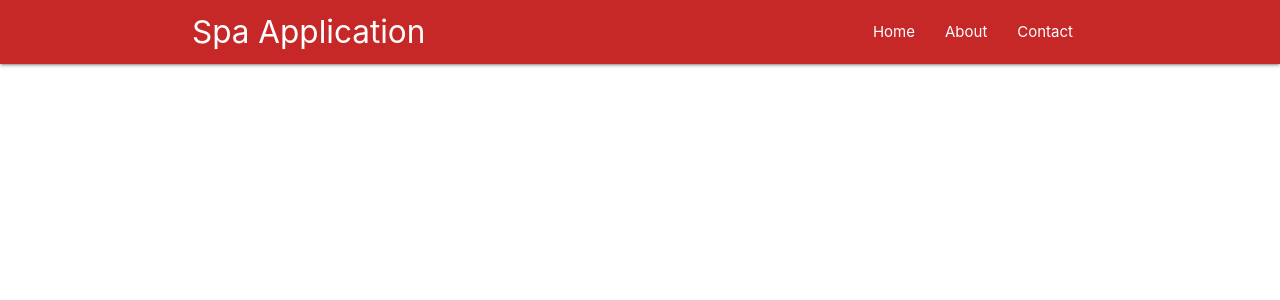
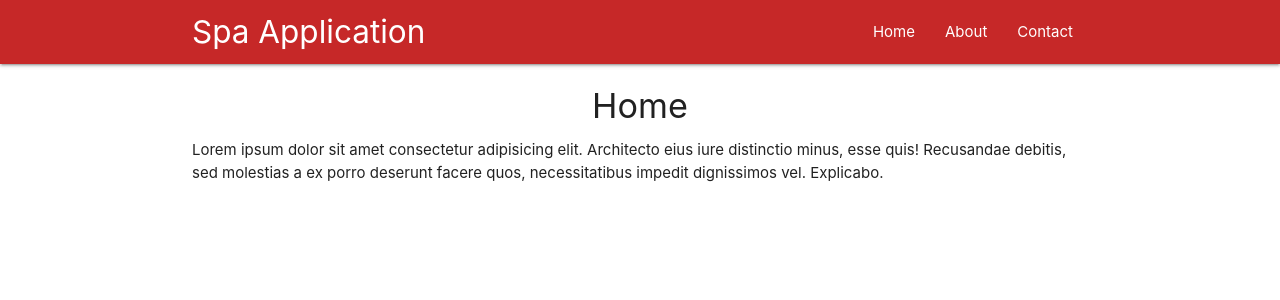
Before and after one commit to Firefly4266/jp-react, a React (Create React App) app in the folder spa-app/: page / in a window 1280 px wide. Shown: the top 300 px of the page. Built offline with nearby package versions, Linux system fonts and the light colour scheme.

Commit message:
Added react-rouiter dom

```diff
--- a/spa-app/src/App.js
+++ b/spa-app/src/App.js
@@ -1,12 +1,21 @@
 import React, { Component } from 'react';
 import Navbar from './components/Navbar';
+import { BrowserRouter, Route } from 'react-router-dom';
+import Home from './components/Home';
+import About from './components/About';
+import Contact from './components/Contact';
 
 class App extends Component {
   render() {
     return (
-      <div className="App">
-      <Navbar />
-      </div>
+      <BrowserRouter>
+        <div className="App">
+          <Navbar />
+          <Route exact path='/' component= {Home} />
+          <Route path='/about' component= {About} />
+          <Route path='/contact' component= {Contact} />
+        </div>
+      </BrowserRouter>
     );
   }
 }
```
